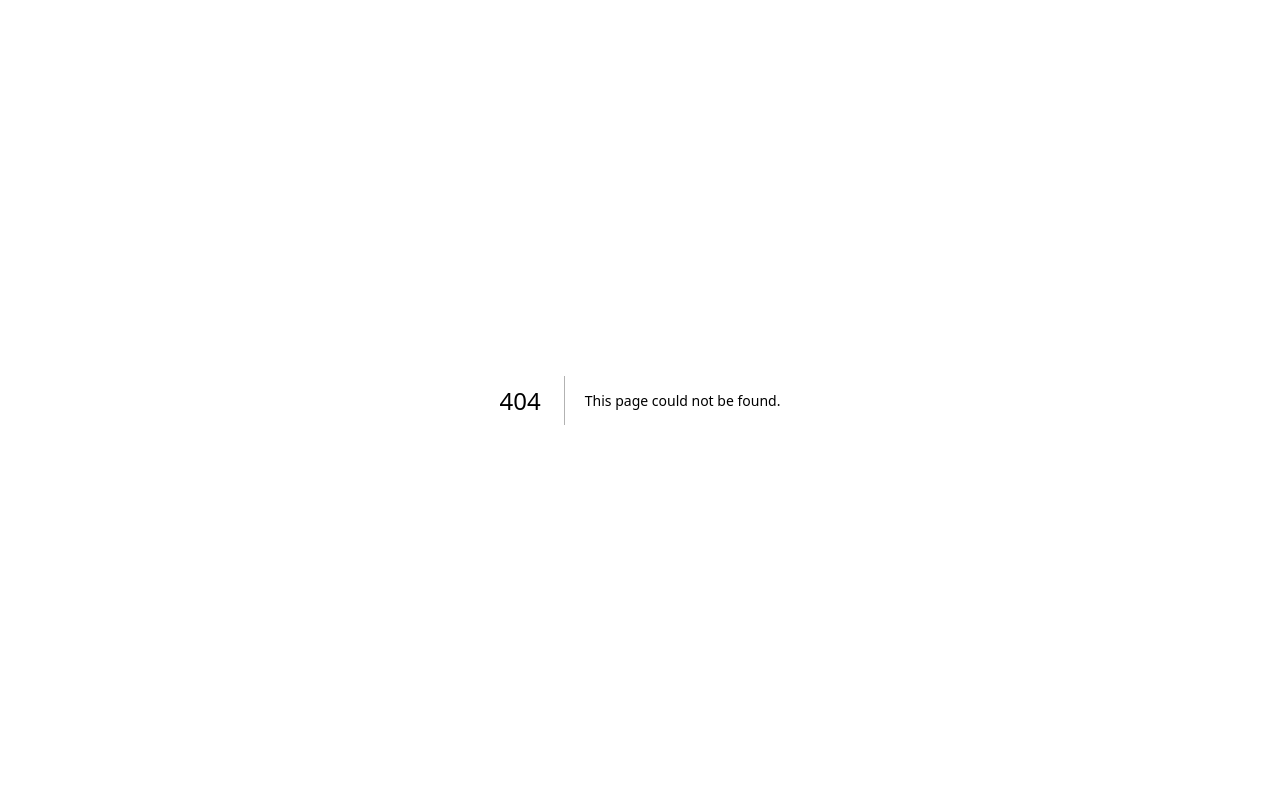
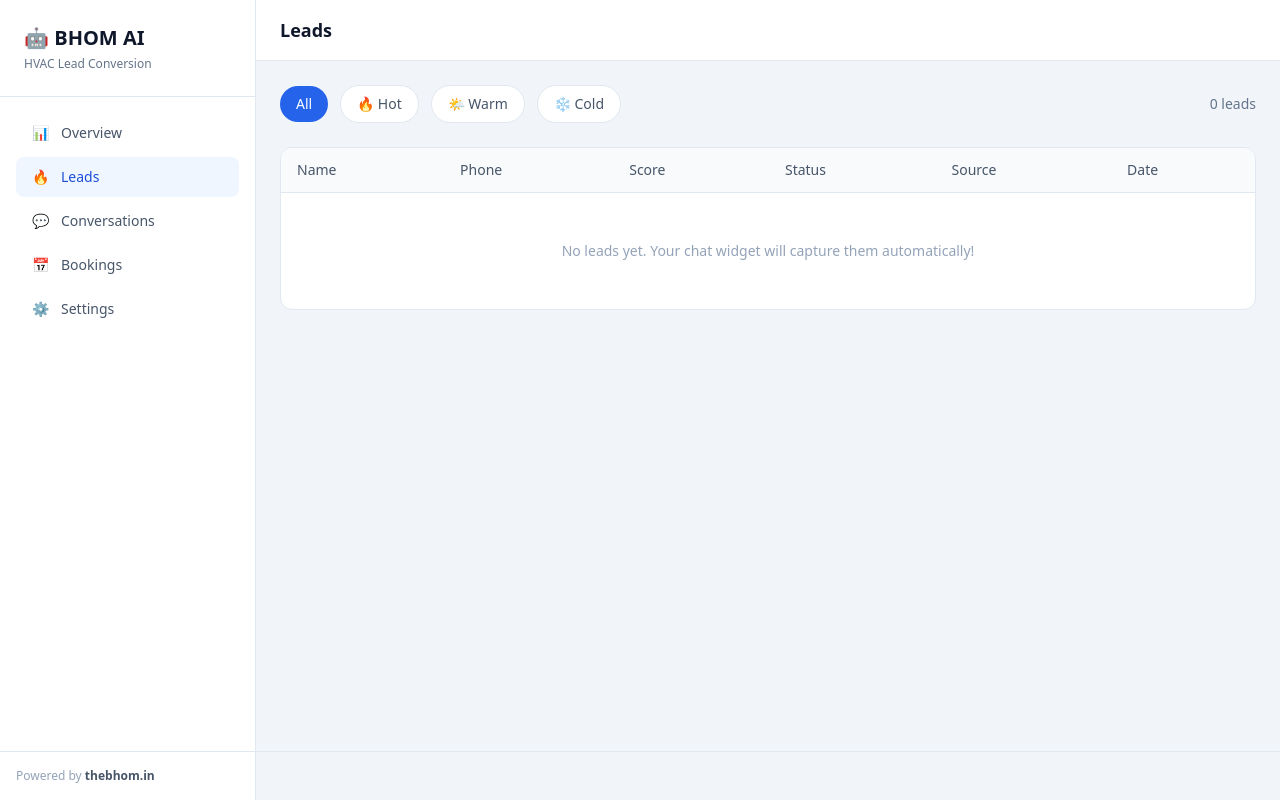
Before and after one commit to bhomvratrai-glitch/hvac-ai-chatbot, a Next.js app: page /dashboard/leads in a window 1280 px wide. Before the commit this address had no page. Built offline with nearby package versions, Linux system fonts and the light colour scheme.

Commit message:
feat: add leads page with hot/warm/cold filters

```diff
--- /dev/null
+++ b/src/app/dashboard/leads/page.js
@@ -0,0 +1,66 @@
+'use client';
+import { useState, useEffect } from 'react';
+
+const scoreColors = { hot:'bg-red-100 text-red-700', warm:'bg-yellow-100 text-yellow-700', cold:'bg-blue-100 text-blue-700' };
+const statusColors = { new:'bg-blue-100 text-blue-700', contacted:'bg-yellow-100 text-yellow-700', qualified:'bg-purple-100 text-purple-700', booked:'bg-orange-100 text-orange-700', converted:'bg-green-100 text-green-700', lost:'bg-red-100 text-red-700' };
+
+export default function LeadsPage() {
+  const [leads, setLeads] = useState([]);
+  const [filter, setFilter] = useState('all');
+
+  useEffect(() => {
+    const bid = localStorage.getItem('bhom_business_id');
+    if (bid) fetchLeads(bid);
+  }, [filter]);
+
+  async function fetchLeads(bid) {
+    const params = new URLSearchParams({ business_id: bid });
+    if (filter !== 'all') params.set('score', filter);
+    const resp = await fetch('/api/leads?' + params);
+    const data = await resp.json();
+    setLeads(data.leads || []);
+  }
+
+  return (
+    <div>
+      <div className="flex items-center gap-3 mb-6">
+        {['all','hot','warm','cold'].map(f => (
+          <button key={f} onClick={() => setFilter(f)}
+            className={`px-4 py-2 rounded-full text-sm font-medium capitalize transition-colors ${filter===f ? 'bg-blue-600 text-white' : 'bg-white text-slate-600 border border-slate-200 hover:bg-slate-50'}`}>
+            {f==='hot'?'🔥 ':f==='warm'?'🌤️ ':f==='cold'?'❄️ ':''}{f}
+          </button>
+        ))}
+        <span className="text-sm text-slate-500 ml-auto">{leads.length} leads</span>
+      </div>
+      <div className="bg-white rounded-xl border border-slate-200 overflow-hidden">
+        <table className="w-full text-sm">
+          <thead className="bg-slate-50 border-b border-slate-200">
+            <tr>
+              <th className="px-4 py-3 text-left font-medium text-slate-600">Name</th>
+              <th className="px-4 py-3 text-left font-medium text-slate-600">Phone</th>
+              <th className="px-4 py-3 text-left font-medium text-slate-600">Score</th>
+              <th className="px-4 py-3 text-left font-medium text-slate-600">Status</th>
+              <th className="px-4 py-3 text-left font-medium text-slate-600">Source</th>
+              <th className="px-4 py-3 text-left font-medium text-slate-600">Date</th>
+            </tr>
+          </thead>
+          <tbody className="divide-y divide-slate-100">
+            {leads.map(lead => (
+              <tr key={lead.id} className="hover:bg-slate-50 transition-colors">
+                <td className="px-4 py-3 font-medium text-slate-900">{lead.name || 'Unknown'}</td>
+                <td className="px-4 py-3 text-slate-600">{lead.phone || '-'}</td>
+                <td className="px-4 py-3"><span className={`px-2 py-1 rounded-full text-xs font-medium ${scoreColors[lead.score]||''}`}>{lead.score}</span></td>
+                <td className="px-4 py-3"><span className={`px-2 py-1 rounded-full text-xs font-medium ${statusColors[lead.status]||''}`}>{lead.status}</span></td>
+                <td className="px-4 py-3 text-slate-500">{lead.source}</td>
+                <td className="px-4 py-3 text-slate-500">{new Date(lead.created_at).toLocaleDateString('en-IN')}</td>
+              </tr>
+            ))}
+            {leads.length === 0 && (
+              <tr><td colSpan={6} className="px-4 py-12 text-center text-slate-400">No leads yet. Your chat widget will capture them automatically!</td></tr>
+            )}
+          </tbody>
+        </table>
+      </div>
+    </div>
+  );
+}
```
